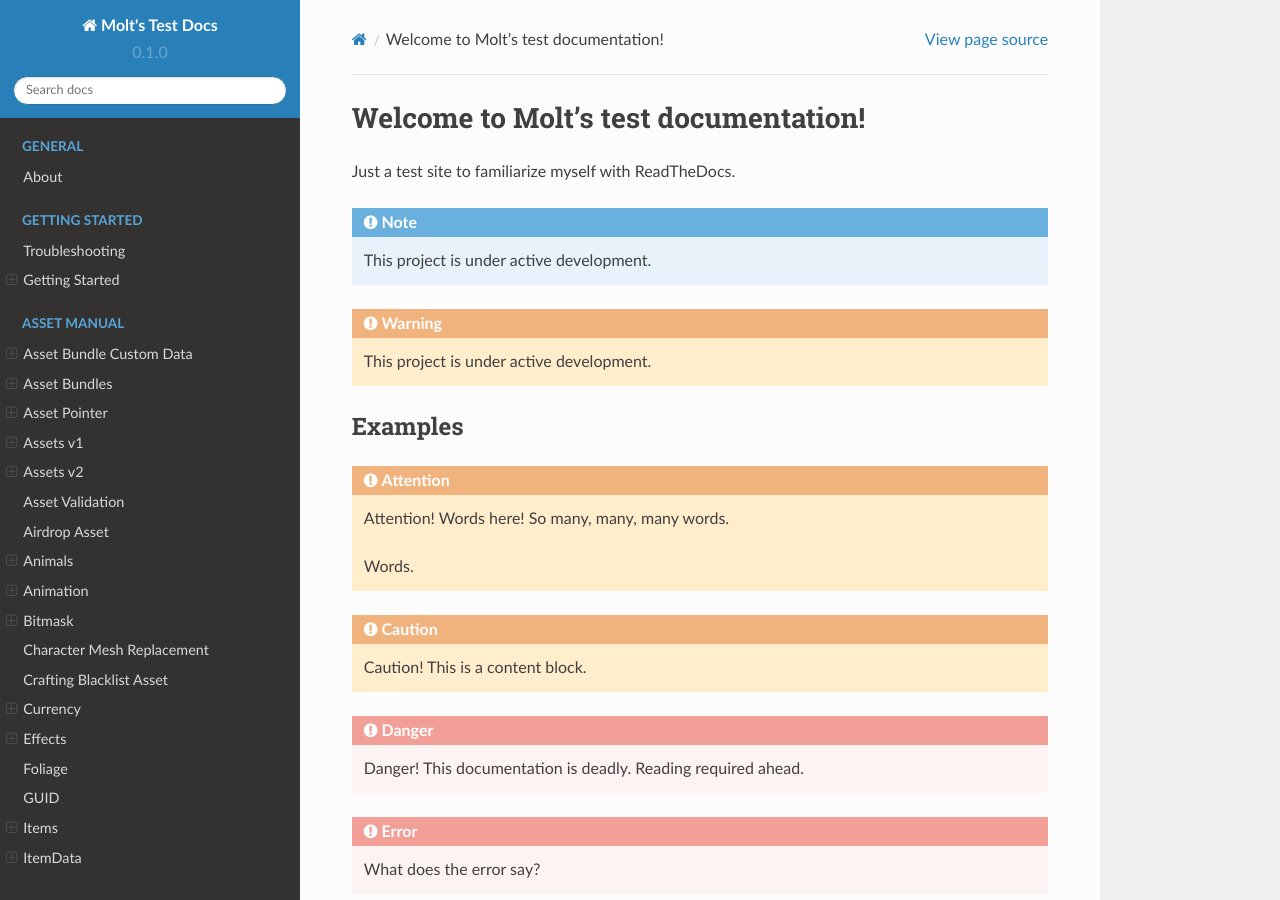
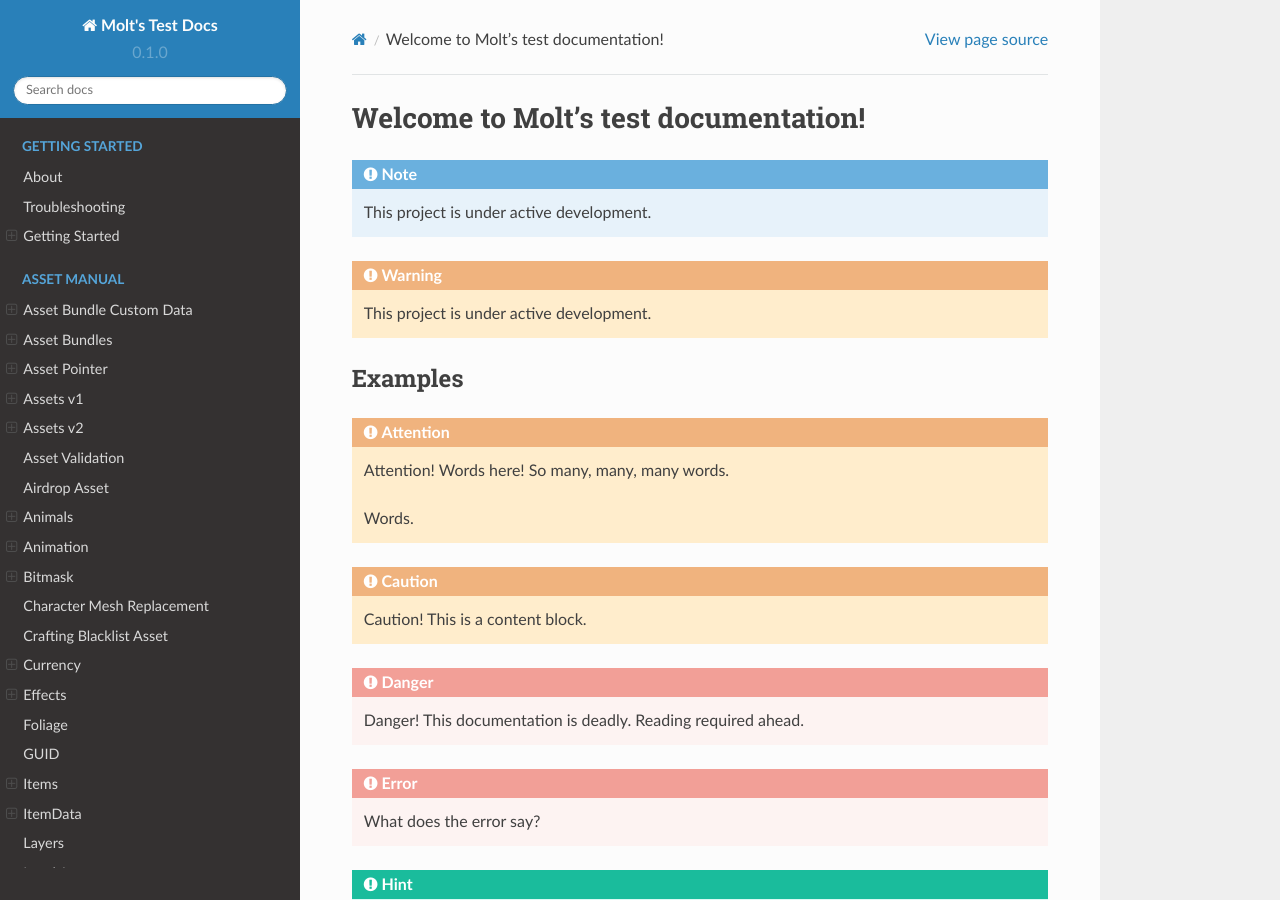
Before and after one commit to MoltonMontro/TestDocs, a Sphinx documentation site: the page built from docs/source/index.rst, in a window 1280 px wide and 900 px high. Built offline with Sphinx 7.4.7 and the Read the Docs theme 2.0.0, drawn with Linux system fonts in a browser that asks for light colours.

Commit message:
Update index.rst

```diff
--- a/docs/source/index.rst
+++ b/docs/source/index.rst
@@ -1,7 +1,5 @@
 Welcome to Molt's test documentation!
 =====================================
-
-Just a test site to familiarize myself with ReadTheDocs.
 
 .. note::
 
@@ -57,15 +55,9 @@ Examples
 .. toctree::
    :hidden:
    :maxdepth: 1
-   :caption: General
+   :caption: Getting started
 
    about
-
-.. toctree::
-   :hidden:
-   :maxdepth: 1
-   :caption: Getting started
-
    Troubleshooting
    getting-started
 
```
